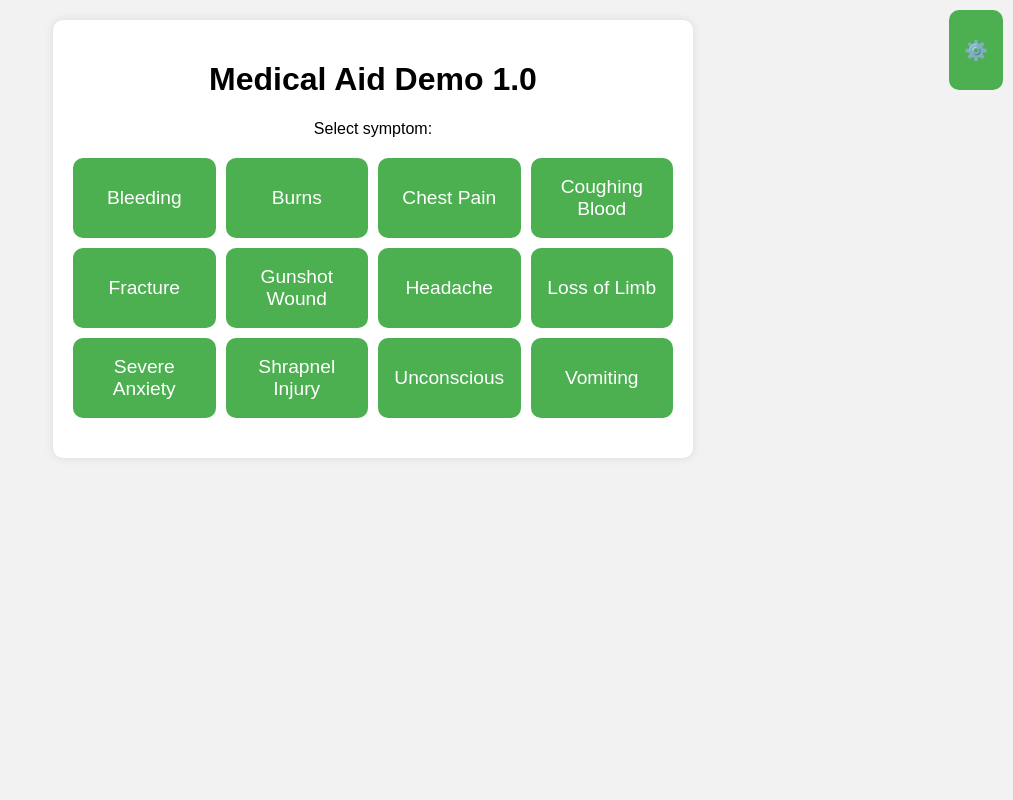
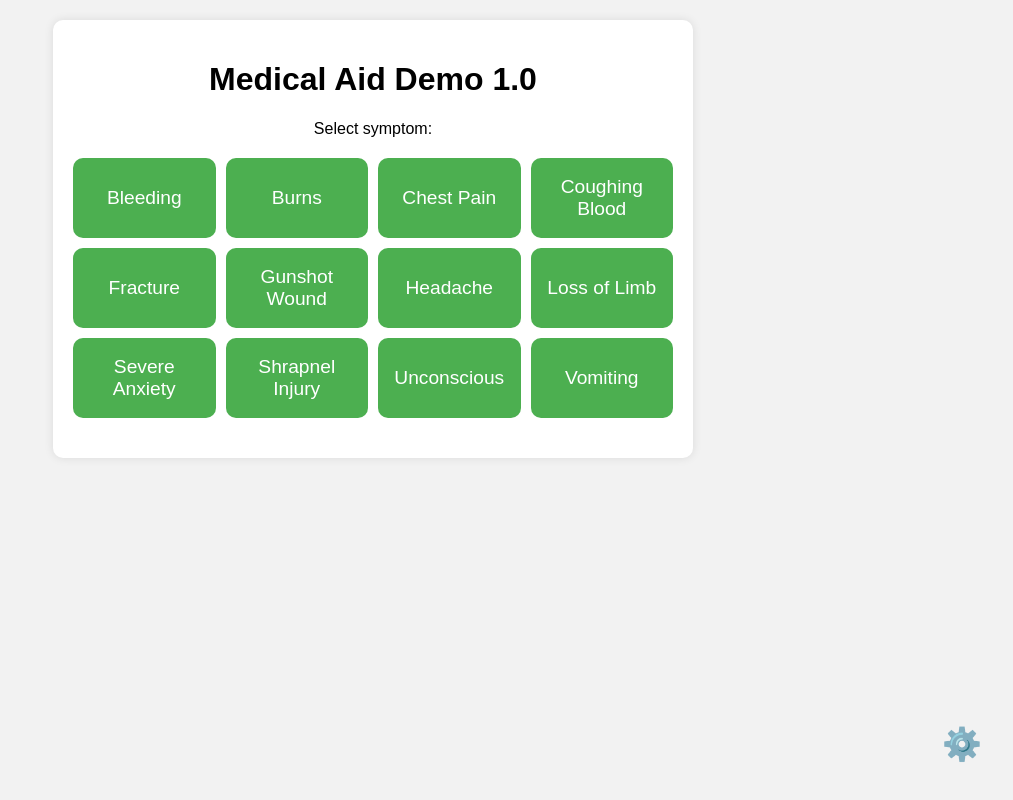
Before and after one commit to battlepanda/battlepanda.github.io, a plain HTML site: page index.html in a window 1280 px wide. Shown: the whole page, without its empty margins (267-1280 px from the left). Drawn offline with Linux system fonts and the light colour scheme.

Commit message:
Moved the settings button

```diff
--- a/index.html
+++ b/index.html
@@ -10,11 +10,22 @@
     </script>
     <link rel="stylesheet" href="css/styles.css" />
     <title>Medical Aid Demo 1.0</title>
+
+<style>
+  #settings-button {
+    position: fixed;
+    bottom: 1rem;
+    right: 1rem;
+    background: none;
+    border: none;
+    font-size: 2rem;
+    cursor: pointer;
+  }
+</style>
 </head>
+
 <body>
-    <div class="settings-icon">
-        <button onclick="window.location.href='settings.html'">⚙️</button>
-    </div>
+    <button id="settings-button" onclick="location.href='settings.html'">⚙️</button>
     <div class="container">
         <h1 id="main-title">Medical Aid Demo 1.0</h1>
         <p id="select-symptom">Select symptom:</p>
```
